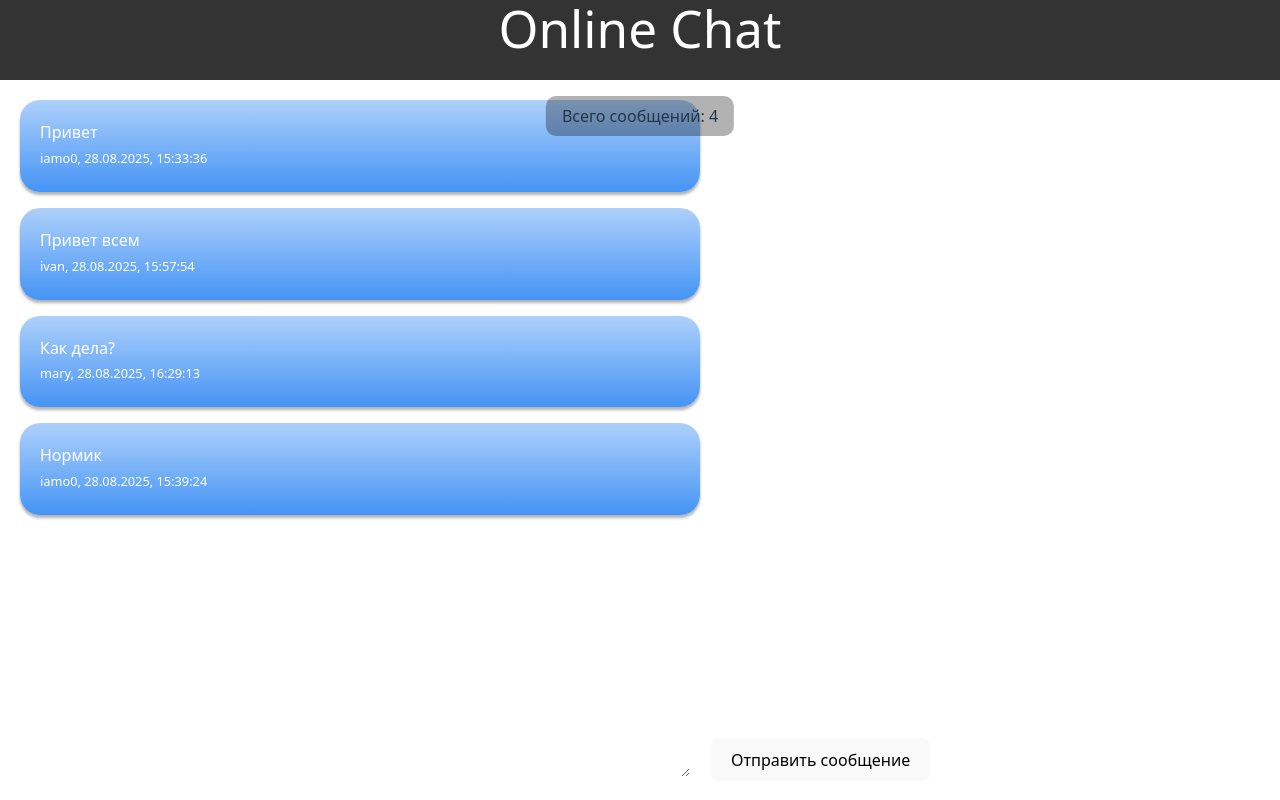
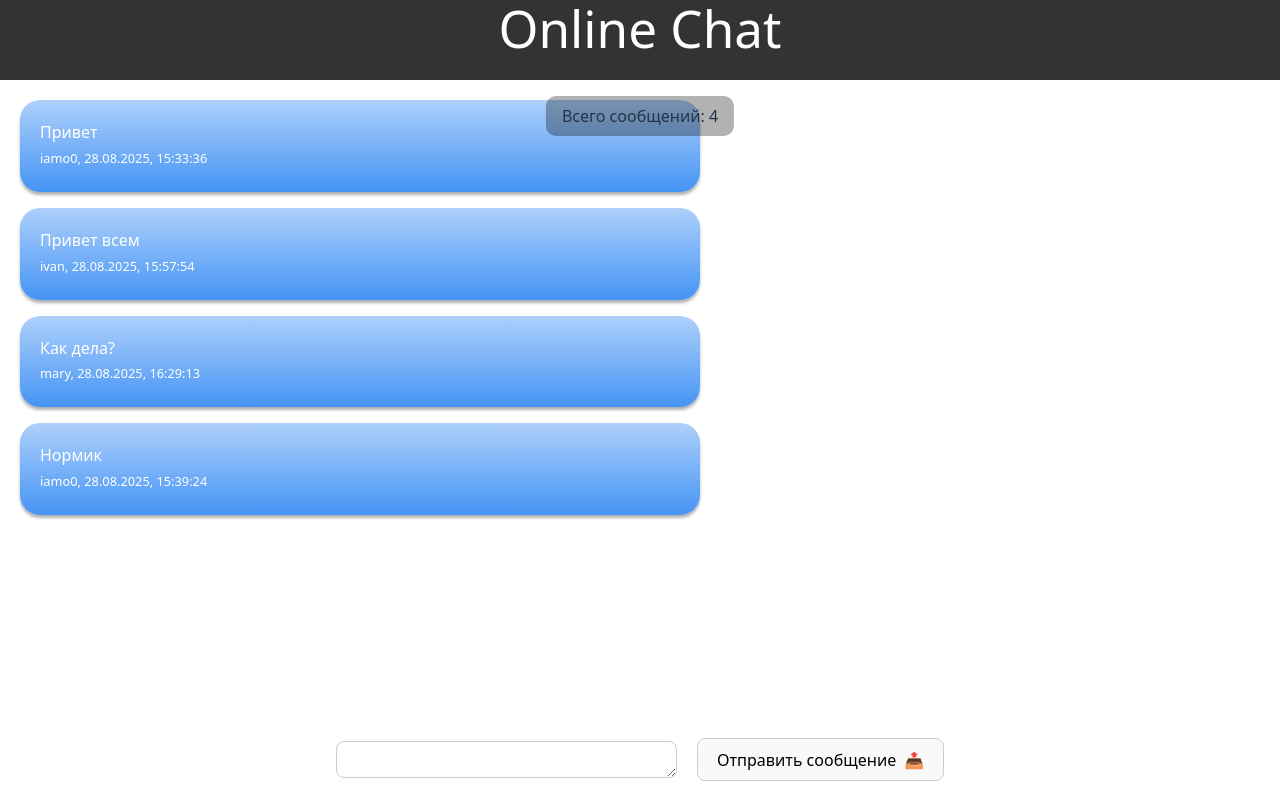
Before and after one commit to iamo0/jt-chat-react, a React (Vite) app: page / in a window 1280 px wide. Built offline with nearby package versions, Linux system fonts and the light colour scheme.

Commit message:
Add button component. Move snadard button style to component

```diff
--- a/src/App.tsx
+++ b/src/App.tsx
@@ -6,7 +6,7 @@ import MessagesContext, { initialMessages, messagesReducer } from "./data/messag
 import "./App.css";
 
 function App() {
- const [messages, dispatch] = useReducer(messagesReducer, initialMessages);
+  const [messages, dispatch] = useReducer(messagesReducer, initialMessages);
 
   return <>
     <header className="page-header">
--- /dev/null
+++ b/src/components/button/button.css
@@ -0,0 +1,26 @@
+.my-button {
+  border-radius: 8px;
+  border: solid 1px #ccc;
+  padding: 0.6em 1.2em;
+  font-size: 1em;
+  font-weight: 500;
+  font-family: inherit;
+  background-color: #1a1a1a;
+  cursor: pointer;
+  transition: border-color 0.25s;
+}
+
+.my-button:hover {
+  border-color: #646cff;
+}
+
+.my-button:focus,
+.my-button:focus-visible {
+  outline: 4px auto -webkit-focus-ring-color;
+}
+
+@media (prefers-color-scheme: light) {
+  .my-button {
+    background-color: #f9f9f9;
+  }
+}
--- /dev/null
+++ b/src/components/button/button.tsx
@@ -0,0 +1,15 @@
+import "./button.css";
+import type { PropsWithChildren } from "react";
+
+interface ButtonProps extends PropsWithChildren {
+  className?: string,
+  type?: "button" | "submit" | "reset",
+}
+
+export default function Button({
+  children,
+  className = "",
+  type = "button"
+}: ButtonProps) {
+  return <button className={`my-button ${className}`} type={type}>{children}</button>
+};
--- a/src/components/message-form/message-form.css
+++ b/src/components/message-form/message-form.css
@@ -9,7 +9,7 @@
 
 .message-form-container textarea {
   border-radius: 8px;
-  border: 1px solid rgba(255, 255, 255, 0.3);
+  border: 1px solid #ccc;
   padding: 0.6em;
   font-size: 1em;
   font-weight: 500;
@@ -19,3 +19,8 @@
   width: 20em;
   transition: border-color 0.25s;
 }
+
+.message-form-submit::after {
+  content: "📤";
+  margin-left: 0.5rem;
+}
--- a/src/components/message-form/message-form.tsx
+++ b/src/components/message-form/message-form.tsx
@@ -2,6 +2,7 @@ import "./message-form.css";
 
 import { useContext, type FormEvent } from "react";
 import MessagesContext from "../../data/messages-context";
+import Button from "../button/button";
 
 export default function MessageForm() {
   const messagesContextData = useContext(MessagesContext);
@@ -31,6 +32,6 @@ export default function MessageForm() {
 
   return <form className="message-form-container" onSubmit={handleFormSubmit}>
     <textarea name="message-text" id=""></textarea>
-    <button type="submit">Отправить сообщение</button>
+    <Button className="message-form-submit" type="submit">Отправить сообщение</Button>
   </form>;
 };
--- a/src/index.css
+++ b/src/index.css
@@ -39,25 +39,6 @@ h1 {
   line-height: 1.1;
 }
 
-button {
-  border-radius: 8px;
-  border: 1px solid transparent;
-  padding: 0.6em 1.2em;
-  font-size: 1em;
-  font-weight: 500;
-  font-family: inherit;
-  background-color: #1a1a1a;
-  cursor: pointer;
-  transition: border-color 0.25s;
-}
-button:hover {
-  border-color: #646cff;
-}
-button:focus,
-button:focus-visible {
-  outline: 4px auto -webkit-focus-ring-color;
-}
-
 @media (prefers-color-scheme: light) {
   :root {
     color: #213547;
@@ -66,7 +47,4 @@ button:focus-visible {
   a:hover {
     color: #747bff;
   }
-  button {
-    background-color: #f9f9f9;
-  }
 }
```
